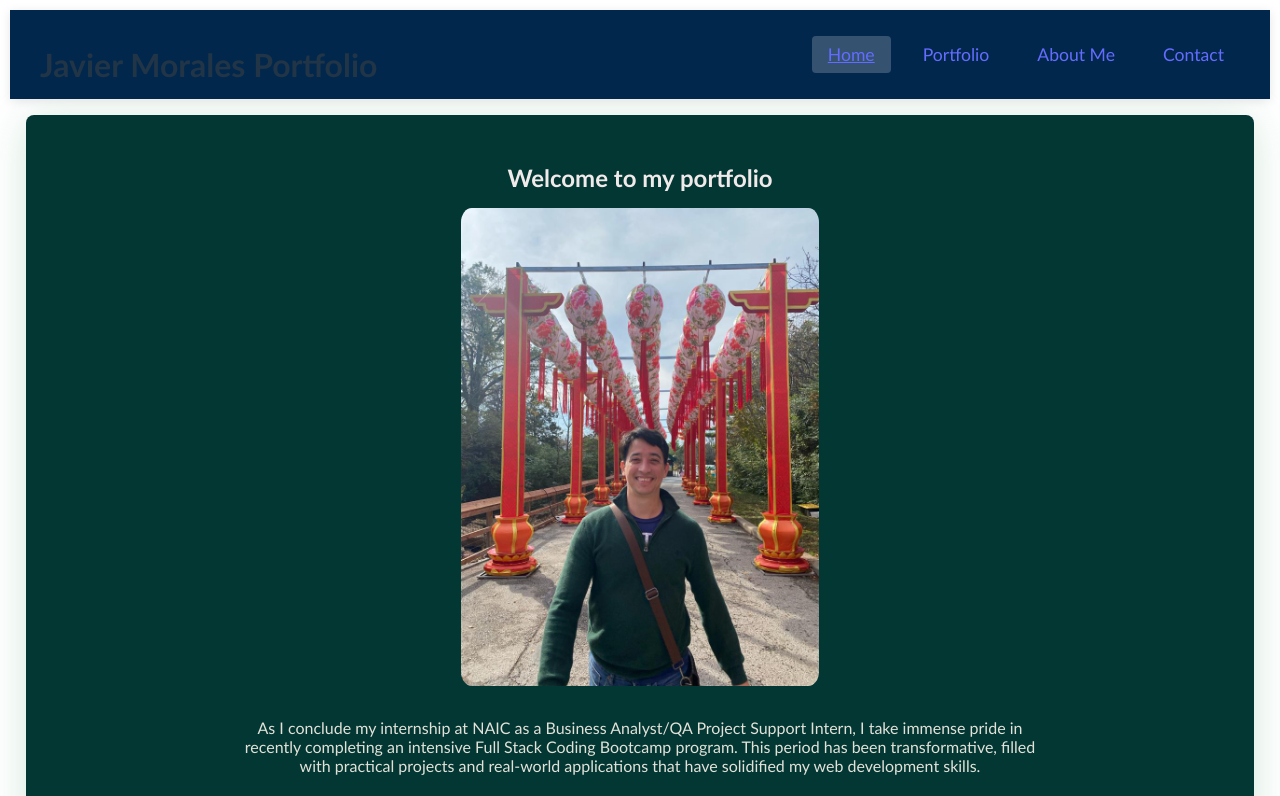
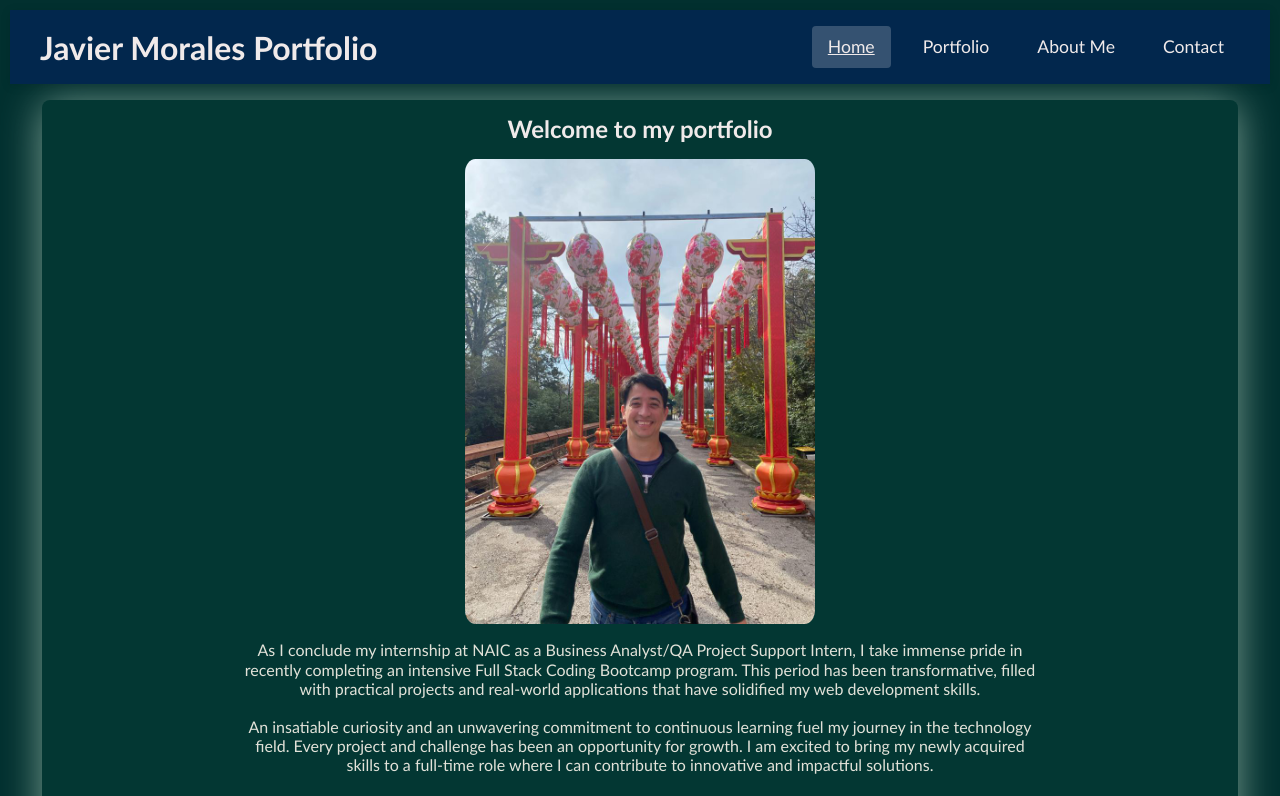
Before and after one commit to elchinatalpf/react-portfolio, a React (Vite) app: page / in a window 1280 px wide. Shown: the top 796 px of the page. Built offline with nearby package versions, Linux system fonts and the light colour scheme; no server answers.

Commit message:
added custom-bootstrap.scss for custom classes and re-use bootstrap classes only

```diff
--- a/package.json
+++ b/package.json
@@ -40,6 +40,7 @@
     "eslint-plugin-react-hooks": "^4.6.2",
     "eslint-plugin-react-refresh": "^0.4.3",
     "prettier": "^3.6.2",
+    "sass": "^1.89.2",
     "vite": "^4.4.5"
   }
 }
--- a/src/main.jsx
+++ b/src/main.jsx
@@ -1,4 +1,5 @@
 import ReactDOM from 'react-dom/client';
+import './styles/custom-bootstrap.scss';
 import './main.css';
 import { createBrowserRouter, RouterProvider } from 'react-router-dom';
 
--- /dev/null
+++ b/src/styles/custom-bootstrap.scss
@@ -0,0 +1,223 @@
+@import "bootstrap/scss/functions";
+
+// Primary Brand Colors (matching your existing palette)
+$primary: #0A495D;        // Footer/navbar background (rgb(10, 73, 93))
+$secondary: #384e53;      // Project cards background
+$success: #198754;        // Bootstrap default
+$info: #646cff;          // Existing link color
+$warning: #966907;       // Contact page background
+$danger: #dc3545;        // Bootstrap default
+$light: #f0eaea;         // Custom light text color
+$dark: #02302F;          // Root background (rgb(2, 48, 47))
+
+// Extended Brand Palette
+$custom-colors: (
+  "navy": #02274D,        // Header background (rgb(2, 39, 77))
+  "teal": #0A495D,        // Same as primary, for semantic naming
+  "teal-dark": #02302F,   // Same as dark, for semantic naming
+  "green-dark": #033733,  // About/Resume container background
+  "gold": #966907,        // Same as warning, for semantic naming
+  "tan": #c2bf92,         // Footer links color
+  "azure": #2980b9,       // Project card links
+  "text-light": #e2e2d9,  // Alternative light text (from aboutMe-text)
+  "card-hover": rgba(0, 0, 0, 0.2) // For hover effects
+);
+
+// Typography
+$font-family-base: 'Trebuchet MS', 'Lucida Sans Unicode', 'Lucida Grande', 'Lucida Sans', Arial, sans-serif;
+$font-size-base: 1rem;
+$font-size-lg: 1.25rem;
+$font-size-sm: 0.875rem;
+$line-height-base: 1.5;
+$headings-font-weight: 600;
+$headings-line-height: 1.1;
+
+// Layout & Spacing
+$spacer: 1rem;
+$spacers: (
+  0: 0,
+  1: $spacer * 0.25,    // 0.25rem
+  2: $spacer * 0.5,     // 0.5rem
+  3: $spacer,           // 1rem
+  4: $spacer * 1.5,     // 1.5rem
+  5: $spacer * 3,       // 3rem
+  6: $spacer * 4,       // 4rem (for larger gaps)
+);
+
+// Grid breakpoints (matching your existing responsive design)
+$grid-breakpoints: (
+    xs: 0,
+    sm: 576px,
+    md: 768px,
+    lg: 992px,
+    xl: 1200px,
+    xxl: 1400px
+);
+
+// Container max widths
+$container-max-widths: (
+    sm: 540px,
+    md: 720px,
+    lg: 960px,
+    xl: 1140px,
+    xxl: 1320px
+);
+
+// Components Customization
+// Body
+$body-bg: $dark; // existing root background color
+$body-color: $light; // existing light text color
+
+// Links
+$link-color: $info;
+$link-hover-color: #747bff;
+$link-decoration: none;
+$link-hover-decoration: underline;
+
+// Borders & Radius (matching your existing border-radius: 8px)
+$border-radius: 0.5rem;             // 8px
+$border-radius-lg: 0.75rem;         // 12px
+$border-radius-sm: 0.25rem;         // 4px
+$border-width: 1px;
+
+// Cards (matching existing .card styles)
+$card-bg: $secondary;               // #384e53
+$card-border-color: transparent;    // No borders like your current cards
+$card-border-radius: $border-radius;
+$card-box-shadow: 0 10px 10px rgba(0, 0, 0, 0.1); // Existing shadow
+$card-cap-bg: rgba($dark, 0.3);
+
+// Buttons
+$btn-border-radius: $border-radius;
+$btn-box-shadow: 0 2px 4px rgba(0, 0, 0, 0.1);
+$btn-focus-box-shadow: 0 0 0 0.2rem rgba($primary, 0.25);
+
+// Forms (matching your contact form styling)
+$input-bg: rgba($light, 0.1);
+$input-border-color: rgba($light, 0.2);
+$input-color: $light;
+$input-placeholder-color: rgba($light, 0.6);
+$input-focus-border-color: #007bff;  // Existing focus color
+$input-focus-box-shadow: 0 0 0 0.2rem rgba(0, 123, 255, 0.25);
+
+// Navigation (matching your existing header styles)
+$navbar-dark-color: rgba($light, 0.85);
+$navbar-dark-hover-color: $light;
+$navbar-dark-active-color: $light;
+$navbar-dark-brand-color: $light;
+$navbar-dark-brand-hover-color: $light;
+
+// Alerts (for contact form success/error messages)
+$alert-border-radius: $border-radius;
+$alert-padding-y: 0.75rem;
+$alert-padding-x: 1.25rem;
+
+// Import Bootstrap core
+@import "bootstrap/scss/variables";
+@import "bootstrap/scss/variables-dark";
+@import "bootstrap/scss/maps";
+@import "bootstrap/scss/mixins";
+@import "bootstrap/scss/root";
+
+// Bootstrap components
+@import "bootstrap/scss/utilities";
+@import "bootstrap/scss/reboot";
+@import "bootstrap/scss/type";
+@import "bootstrap/scss/images";
+@import "bootstrap/scss/containers";
+@import "bootstrap/scss/grid";
+@import "bootstrap/scss/forms";
+@import "bootstrap/scss/buttons";
+@import "bootstrap/scss/transitions";
+@import "bootstrap/scss/nav";
+@import "bootstrap/scss/navbar";
+@import "bootstrap/scss/card";
+@import "bootstrap/scss/alert";
+@import "bootstrap/scss/badge";
+@import "bootstrap/scss/close";
+
+// Bootstrap helpers & utilities
+@import "bootstrap/scss/helpers";
+@import "bootstrap/scss/utilities/api";
+
+// Custom utility classes
+@each $color, $value in $custom-colors {
+  .bg-#{$color} {
+    background-color: #{$value} !important;
+  }
+
+  .text-#{$color} {
+    color: #{$value} !important;
+  }
+
+  .border-#{$color} {
+    border-color: #{$value} !important;
+  }
+
+  // Hover variants for interactive elements
+  .bg-#{$color}-hover:hover {
+    background-color: #{$value} !important;
+  }
+
+  .text-#{$color}-hover:hover {
+    color: #{$value} !important;
+  }
+}
+
+// Custom spacing utilities
+.p-custom { padding: 1rem !important; }
+.py-custom { padding-top: 1rem !important; padding-bottom: 1rem !important; }
+.px-custom { padding-left: 1rem !important; padding-right: 1rem !important; }
+
+// Photo sizing utilities
+.photo-responsive {
+  width: 30% !important;
+  height: auto !important;
+  border-radius: 3% !important;
+
+  @media (max-width: 576px) {
+    width: 80% !important;
+  }
+
+  @media (min-width: 577px) and (max-width: 768px) {
+    width: 50% !important;
+  }
+}
+
+// Box shadows matching your existing design
+.shadow-card {
+  box-shadow: 0 10px 10px rgba(0, 0, 0, 0.1) !important;
+}
+
+.shadow-card-hover:hover {
+  box-shadow: 0 8px 16px 0 rgba(0, 0, 0, 0.2) !important;
+  transform: scale(1.05) !important;
+}
+
+.shadow-container {
+  box-shadow: 0 4px 40px rgba(187, 220, 200, 0.644) !important;
+}
+
+// Portfolio-specific utilities
+.portfolio-grid {
+  display: flex !important;
+  flex-wrap: wrap !important;
+  justify-content: center !important;
+  gap: 1rem !important;
+  padding: 2rem !important;
+}
+
+.portfolio-card {
+  flex: 1 1 calc(33% - 2rem) !important;
+  max-width: calc(33% - 2rem) !important;
+
+  @media (max-width: 576px) {
+    flex: 1 1 100% !important;
+    max-width: 100% !important;
+  }
+
+  @media (min-width: 577px) and (max-width: 768px) {
+    flex: 1 1 calc(50% - 1rem) !important;
+    max-width: calc(50% - 1rem) !important;
+  }
+}
```
Also changed, not shown: 2 other files (tests, documents, lock files or other folders).
